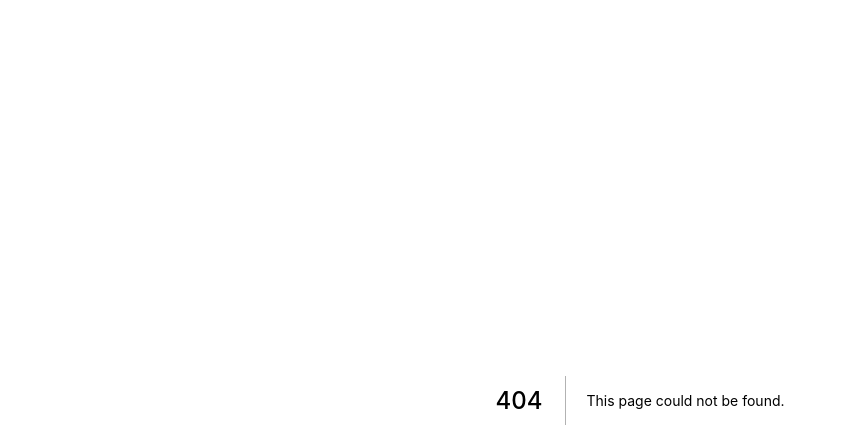
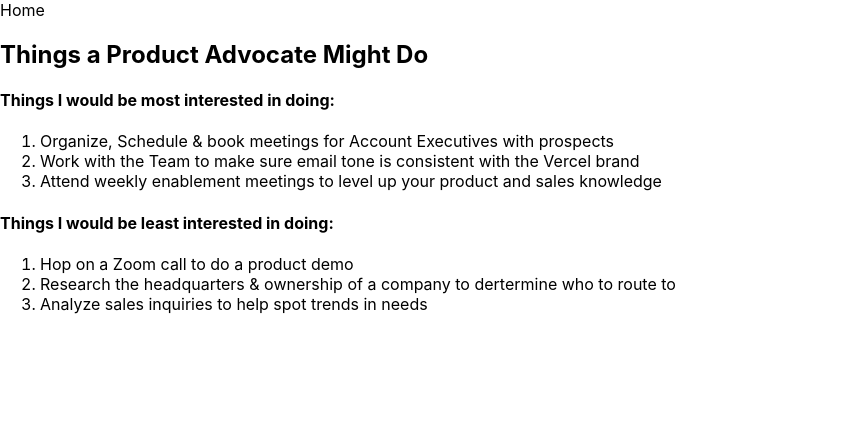
Before and after one commit to Sug4rSku11/PA-Assignment, a Next.js app: page /skills/responsibilites in a window 1280 px wide. Before the commit this address had no page. Shown: the top 448 px of the page, without its empty margins (0-847 px from the left). Built offline with nearby package versions, Linux system fonts and the light colour scheme.

Commit message:
created skills folder and responibilities.js, added content to page

```diff
--- /dev/null
+++ b/pages/skills/responsibilites.js
@@ -0,0 +1,31 @@
+import Link from 'next/link';
+import Head from 'next/head';
+
+export default function Responsibilites(){
+    return(
+        <>
+        <Head>
+            <title>Responsibilities</title>
+        </Head>
+
+        <Link href='/'>Home</Link>
+        <h2>Things a Product Advocate Might Do</h2>
+        <div>
+        <h4>Things I would be most interested in doing:</h4>
+        <ol>
+            <li>Organize, Schedule & book meetings for Account Executives with prospects</li>
+            <li>Work with the Team to make sure email tone is consistent with the Vercel brand</li>
+            <li>Attend weekly enablement meetings to level up your product and sales knowledge</li>
+        </ol>
+        </div>
+        <div>
+        <h4>Things I would be least interested in doing:</h4>
+        <ol>
+            <li>Hop on a Zoom call to do a product demo</li>
+            <li>Research the headquarters & ownership of a company to dertermine who to route to</li>
+            <li>Analyze sales inquiries to help spot trends in needs</li>
+        </ol>
+        </div>
+        </>
+    );
+}
```
Also changed, not shown: pages/index.js (+10 -36 lines).
